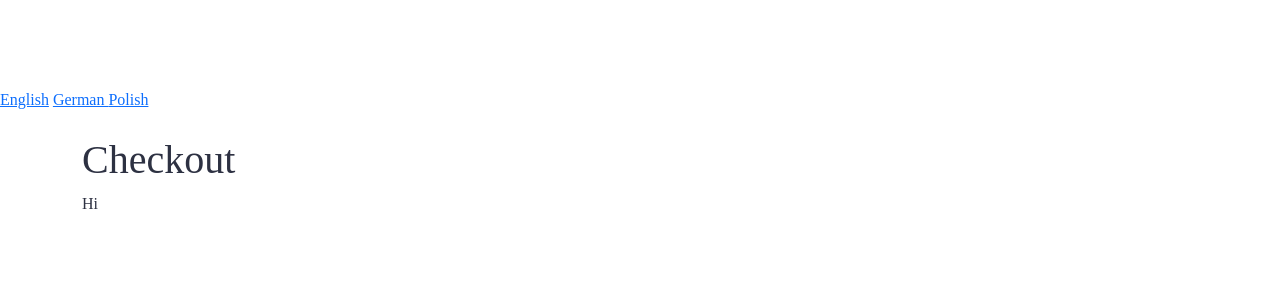
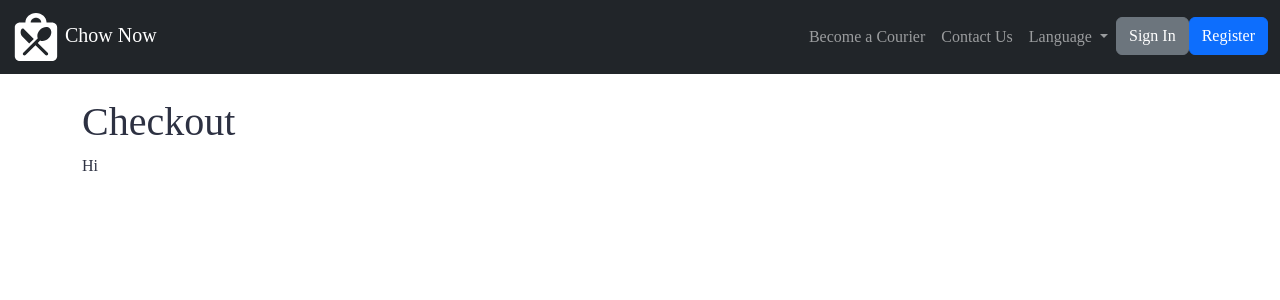
Before and after one commit to AustinCoules/SDEV2004-CA, a Flask app: page /checkout in a window 1280 px wide. Shown: the top 300 px of the page. Run offline with Flask 3, Linux system fonts and the light colour scheme; some web fonts are replaced.

Commit message:
Implement English version of navbar in Bootstrap

```diff
--- a/app/templates/includes/en/navbar.html
+++ b/app/templates/includes/en/navbar.html
@@ -1,20 +1,38 @@
-        <nav class="navbar navbar-expand-lg navbar-dark py-lg-4" id="mainNav">
-            <div class="container">
-                <a class="navbar-brand text-uppercase fw-bold d-lg-none" href="">Start Bootstrap</a>
-                <button class="navbar-toggler" type="button" data-bs-toggle="collapse" data-bs-target="#navbarSupportedContent" aria-controls="navbarSupportedContent" aria-expanded="false" aria-label="Toggle navigation"><span class="navbar-toggler-icon"></span></button>
-                <div class="collapse navbar-collapse" id="navbarSupportedContent">
-                    <ul class="navbar-nav mx-auto">
-                        <li class="nav-item px-lg-4"><a class="nav-link text-uppercase" href="">Home</a></li>
-                        <li class="nav-item px-lg-4"><a class="nav-link text-uppercase" href="">About</a></li>
-                        <li class="nav-item px-lg-4"><a class="nav-link text-uppercase" href="">Products</a></li>
-                        <li class="nav-item px-lg-4"><a class="nav-link text-uppercase" href="">Store</a></li>
-                    </ul>
-                </div>
-            </div>
-        </nav>
+<nav class="navbar navbar-expand-lg navbar-dark bg-dark">
+    <div class="container-fluid">
+        <!-- Branding -->
+        <a class="navbar-brand" href="">
+            <img src="../../../static/assets/logo_light.svg" alt="Chow Now Logo" width="48" height="48">
+            Chow Now
+        </a>
+        <ul class="navbar-nav d-flex">
+            <!-- Dummy Menu Items -->
+            <li class="nav-item">
+                <a class="nav-link" href="#">{{_('Become a Courier')}}</a>
+            </li>
+            <li class="nav-item">
+                <a class="nav-link" href="#">{{_('Contact Us')}}</a>
+            </li>
 
-        <div class="language-sidebar">
- <a href="{{ url_for('set_language', lang_code='en') }}">{{_('English')}}</a>
- <a href="{{ url_for('set_language', lang_code='de') }}">{{_('German')}} </a>
- <a href="{{ url_for('set_language', lang_code='pl') }}">{{ _('Polish')}} </a>
-</div>
+            <!-- Language Dropdown -->
+            <li class="nav-item dropdown">
+                <a class="nav-link dropdown-toggle" href="#" id="navbarDropdownMenuLink" role="button" data-bs-toggle="dropdown" aria-expanded="false">
+                    Language
+                </a>
+                <ul class="dropdown-menu" aria-labelledby="navbarDropdownMenuLink">
+                    <li><a class="dropdown-item" href="{{ url_for('set_language', lang_code='en') }}">{{_('English')}}</a></li>
+                    <li><a class="dropdown-item" href="{{ url_for('set_language', lang_code='de') }}">{{_('German')}}</a></li>
+                    <li><a class="dropdown-item" href="{{ url_for('set_language', lang_code='pl') }}">{{_('Polish')}}</a></li>
+                </ul>
+            </li>
+
+            <!-- Dummy Account Buttons -->
+            <li class="nav-item">
+                <button type="button" class="btn btn-secondary">{{_('Sign In')}}</button>
+            </li>
+            <li class="nav-item">
+                <button type="button" class="btn btn-primary">{{_('Register')}}</button>
+            </li>
+        </ul>
+    </div>
+</nav>
```
Also changed, not shown: app/static/assets/logo_dark.svg (added), app/static/assets/logo_light.svg (added).
